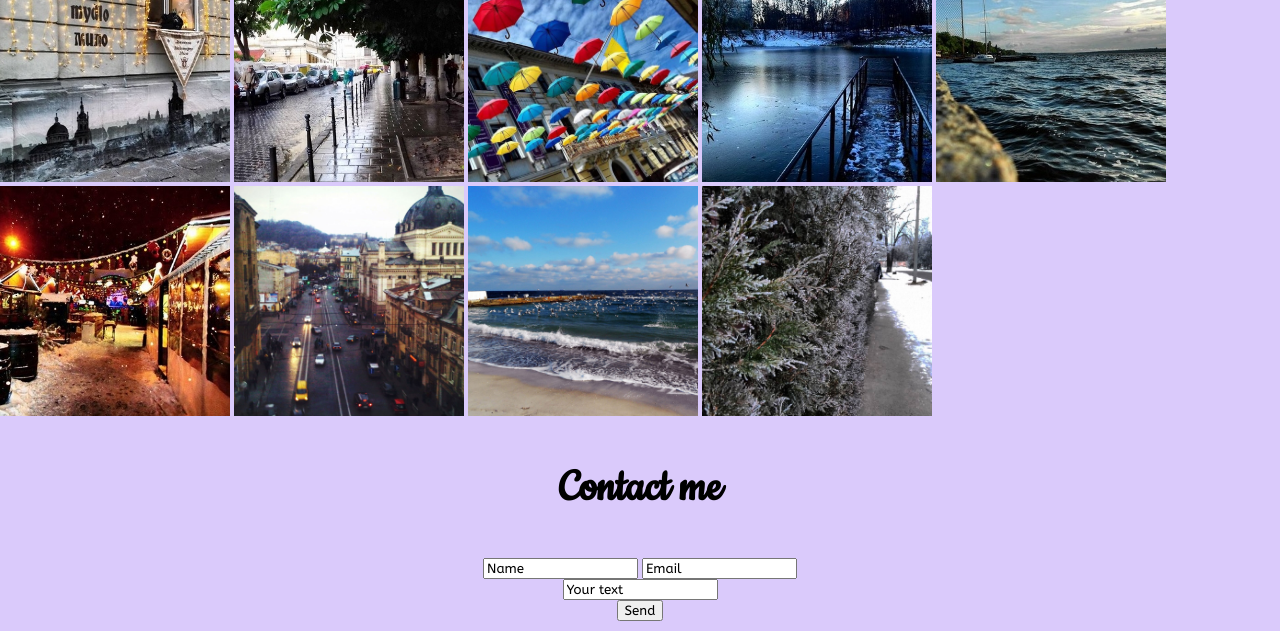
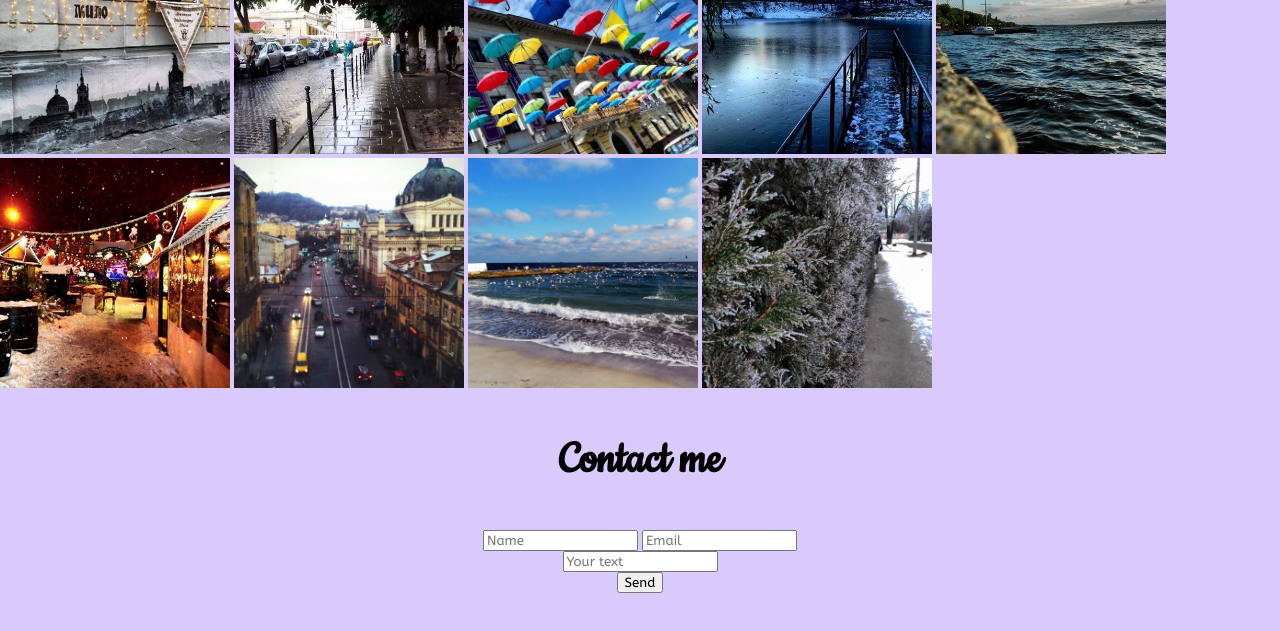
Before and after one commit to LiaEvgenieva/home-html-03, a plain HTML site: page index.html in a window 1280 px wide. Shown: the part 1337-1968 px from the top of the page. Drawn offline with nearby package versions, Linux system fonts and the light colour scheme.

Commit message:
add placeholder

```diff
--- a/css/index.css
+++ b/css/index.css
@@ -1,7 +1,8 @@
 body {
-    margin: 0;
+    margin: auto;
     padding: 0;
     background-color: #dacafb;
+    min-width: 800px;
 }
 
 header {
@@ -53,10 +54,6 @@ nav li a {
     width: 320px;
 }
 
-#about {
-    display: grid;
-
-}
 
 #about h2 {
     font-family: "ABeeZee-Regular";
--- a/index.html
+++ b/index.html
@@ -27,7 +27,7 @@
     <main>
 
         <section id="about">
-            <img src="images/my-photo.jpg" alt="My photo">
+            <img src="images/my-photo.jpg" alt="Julie Sava">
             <h2>About me</h2>
             <p>
                 Lorem ipsum dolor sit amet, consectetur adipiscing elit. Nulla quam velit,
@@ -52,10 +52,10 @@
         <section id="contact">
             <h2>Contact me</h2>
             <form id="contact-form">
-                <input type="text" name="name" value="Name" required/>
-                <input type="email" name="email" value="Email" required/>
+                <input type="text" name="name" placeholder="Name" required/>
+                <input type="email" name="email" placeholder="Email" required/>
                 <br>
-                <input type="textarea" value="Your text"/>
+                <input type="textarea" placeholder="Your text"/>
                 <br>
                 <input type="submit" value="Send"/>
             </form>
```
